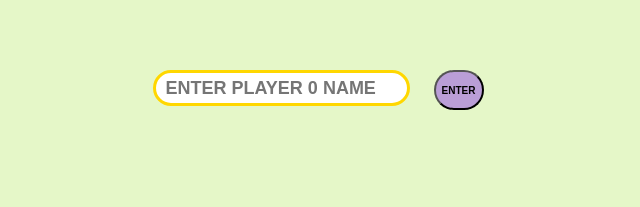
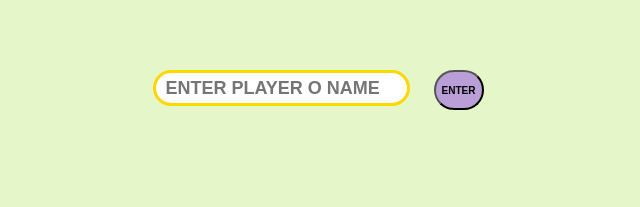
Before and after one commit to AMITJHA-hub/TIC-TAC-TOE-GAME, a plain HTML site: page index.html in a window 1280 px wide. Shown: the part 237-444 px from the top of the page, 312-952 px from the left. Drawn offline with Linux system fonts and the light colour scheme.

Commit message:
converted 0 to O

```diff
--- a/index.html
+++ b/index.html
@@ -18,7 +18,7 @@
     </span>
     <p class="naamx"></p>
     <span class="afteryValue">
-        <input type="text" name="" id="y" placeholder="ENTER PLAYER 0 NAME" >
+        <input type="text" name="" id="y" placeholder="ENTER PLAYER O NAME" >
         <button class="ybutton">ENTER</button>
     </span>
     <p class="naamy "></p>
```
